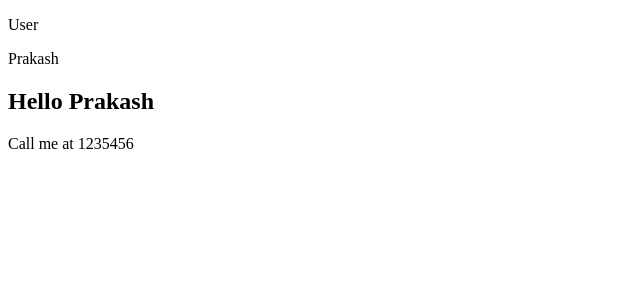
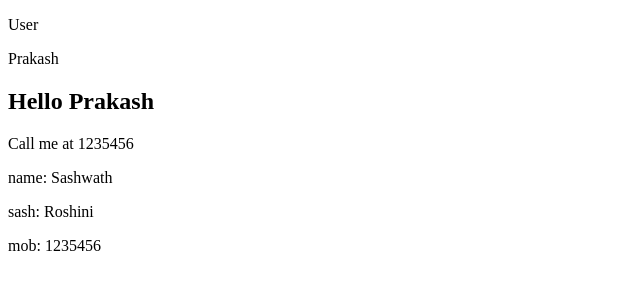
Before and after one commit to csdstudymaterials-sudo/react-class, a React (Vite) app in the folder client/: page / in a window 1280 px wide. Shown: the top 300 px of the page, without its empty margins (0-640 px from the left). Built offline with nearby package versions, Linux system fonts and the light colour scheme.

Commit message:
Props to child from parent

```diff
--- a/client/src/App.jsx
+++ b/client/src/App.jsx
@@ -3,12 +3,19 @@ import {User} from './User'
 import { User1 } from './User'
 import About from './About'
 import Parent from './Parent'
+import Child1 from './Child1'
+const mockdata = {
+  name: 'Sashwath',
+  sash:'Roshini',
+  mob: '1235456'
+};
 const App = () => {
   return (
     <div>
       <User/>
       <User1/>
       <Parent></Parent>
+      <Child1 {...mockdata} />
       <About></About>
     </div>
   )
--- /dev/null
+++ b/client/src/Child1.jsx
@@ -0,0 +1,15 @@
+import React from 'react';
+
+const Child1 = (props) => {
+  return (
+    <div>
+      {Object.entries(props).map(([key, value]) => (
+        <p key={key}>
+          {key}: {value}
+        </p>
+      ))}
+    </div>
+  );
+};
+
+export default Child1;
```
